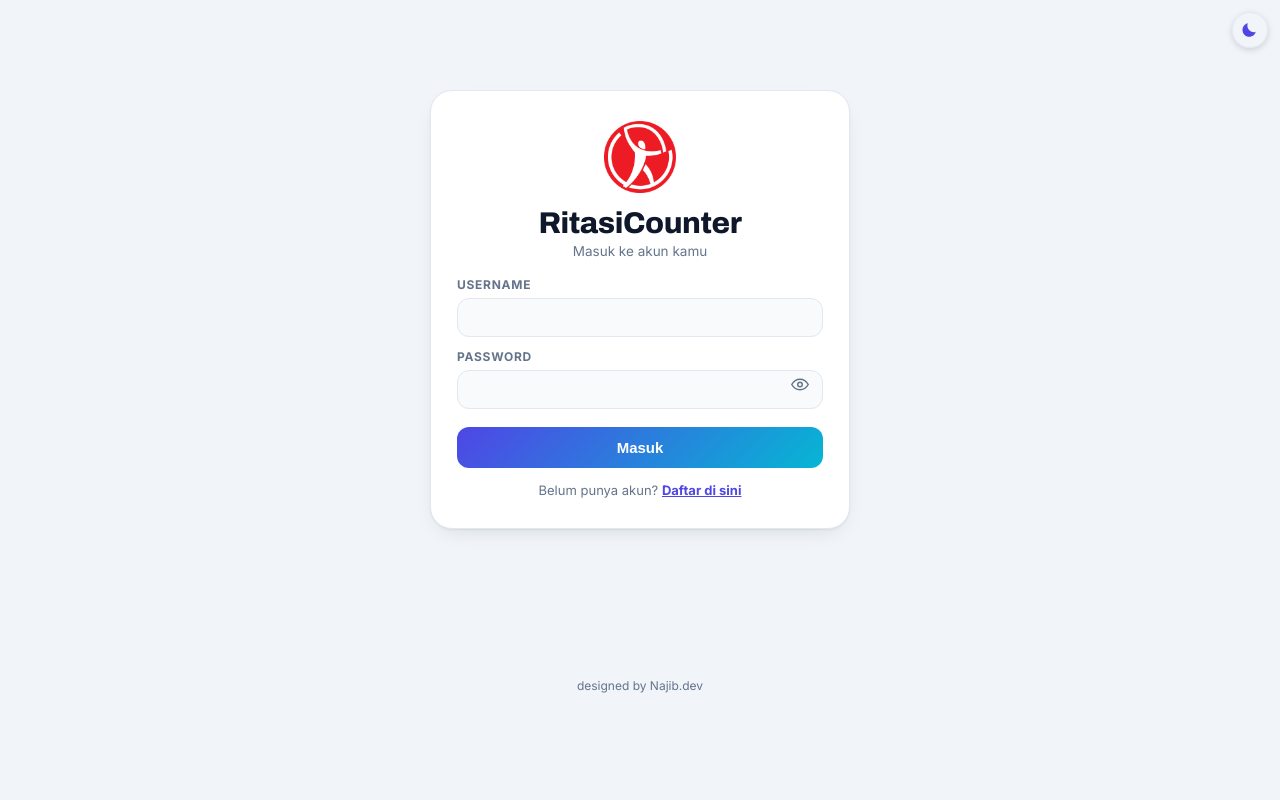
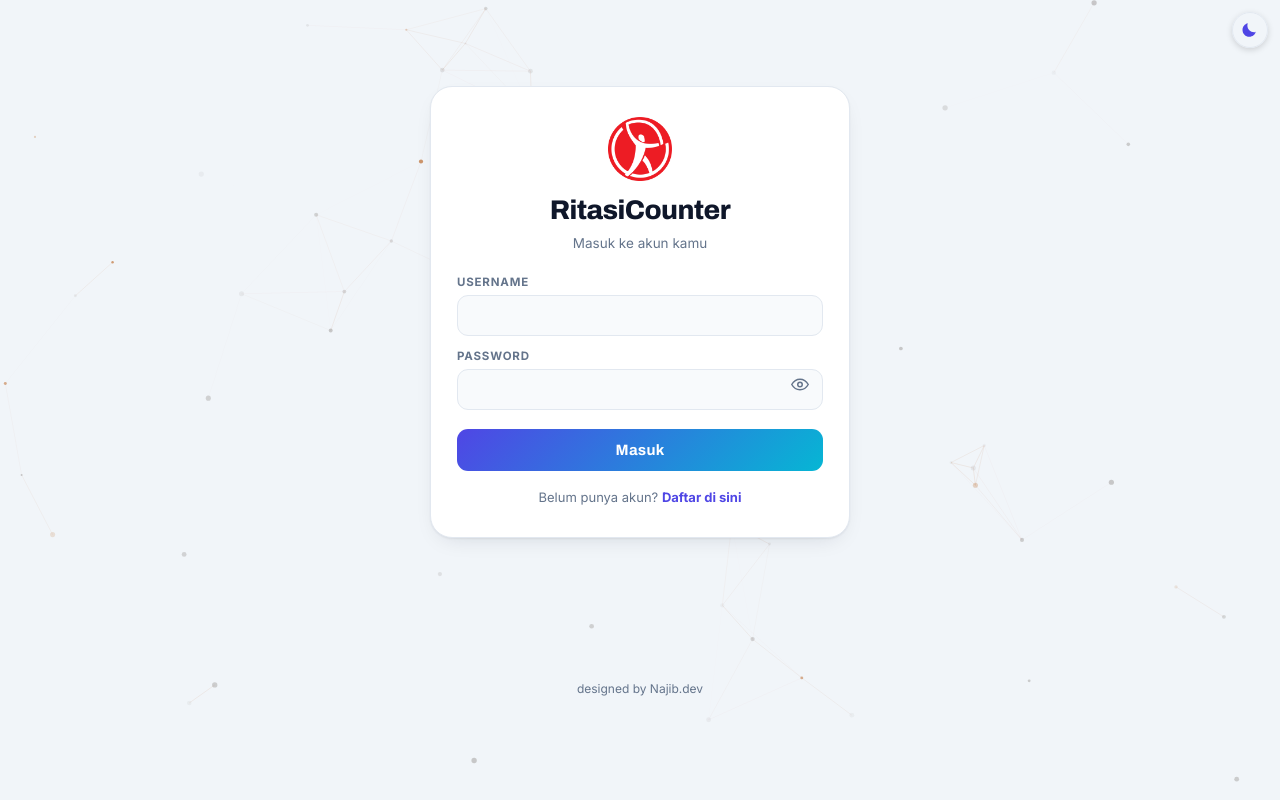
Before and after one commit to zulfaeuis1326/rico-v4, a Next.js app in the folder ritasicounter-v4/: page /login in a window 1280 px wide. Built offline with nearby package versions, Linux system fonts and the light colour scheme.

Commit message:
Auth: ornamen dot di background putih + rapikan tipografi teks

```diff
--- /dev/null
+++ b/ritasicounter-v4/components/AuthDots.js
@@ -0,0 +1,99 @@
+import { useEffect, useRef } from "react";
+
+// Ornamen partikel dot yang tenang di atas background terang: titik-titik
+// melayang pelan + garis penghubung tipis + highlight mengikuti kursor.
+// SSR-aman (semua jalan di useEffect), hormati prefers-reduced-motion.
+export default function AuthDots({ density }) {
+  const ref = useRef(null);
+
+  useEffect(function () {
+    const canvas = ref.current;
+    if (!canvas) return;
+    const ctx = canvas.getContext("2d");
+    let raf = 0;
+    let w = 0, h = 0;
+    const mouse = { x: -9999, y: -9999 };
+    const reduced = window.matchMedia("(prefers-reduced-motion: reduce)").matches;
+    const dark = document.documentElement.getAttribute("data-theme") === "dark";
+
+    const N = density || Math.min(80, Math.floor((window.innerWidth * window.innerHeight) / 18000));
+    const dots = Array.from({ length: N }, function () {
+      return {
+        x: Math.random(), y: Math.random(),
+        vx: (Math.random() - 0.5) * 0.0004,
+        vy: (Math.random() - 0.5) * 0.0004,
+        r: 1 + Math.random() * 1.7,
+        ph: Math.random() * Math.PI * 2,
+        accent: Math.random() < 0.2,
+      };
+    });
+
+    function resize() {
+      const dpr = Math.min(window.devicePixelRatio || 1, 2);
+      w = canvas.clientWidth; h = canvas.clientHeight;
+      canvas.width = w * dpr; canvas.height = h * dpr;
+      ctx.setTransform(dpr, 0, 0, dpr, 0, 0);
+    }
+    resize();
+    window.addEventListener("resize", resize);
+
+    function onMove(e) {
+      const r = canvas.getBoundingClientRect();
+      mouse.x = e.clientX - r.left; mouse.y = e.clientY - r.top;
+    }
+    function onLeave() { mouse.x = -9999; mouse.y = -9999; }
+    window.addEventListener("mousemove", onMove);
+    window.addEventListener("mouseout", onLeave);
+
+    const LINK = 125;
+    function frame(t) {
+      ctx.clearRect(0, 0, w, h);
+      const pts = dots.map(function (d) {
+        if (!reduced) {
+          d.x = (d.x + d.vx + 1) % 1;
+          d.y = (d.y + d.vy + 1) % 1;
+        }
+        return { x: d.x * w, y: d.y * h, d };
+      });
+      for (let i = 0; i < pts.length; i++) {
+        for (let j = i + 1; j < pts.length; j++) {
+          const dx = pts[i].x - pts[j].x, dy = pts[i].y - pts[j].y;
+          const dist = Math.sqrt(dx * dx + dy * dy);
+          if (dist < LINK) {
+            const a = (1 - dist / LINK) * (dark ? 0.15 : 0.1);
+            ctx.strokeStyle = dark ? "rgba(245,158,11," + a + ")" : "rgba(180,83,9," + a + ")";
+            ctx.lineWidth = 1;
+            ctx.beginPath(); ctx.moveTo(pts[i].x, pts[i].y); ctx.lineTo(pts[j].x, pts[j].y); ctx.stroke();
+          }
+        }
+      }
+      pts.forEach(function (p) {
+        const tw = reduced ? 0.65 : 0.4 + 0.3 * Math.sin(t / 1500 + p.d.ph);
+        if (p.d.accent) {
+          ctx.fillStyle = dark ? "rgba(245,158,11," + tw + ")" : "rgba(180,83,9," + (tw * 0.85) + ")";
+        } else {
+          ctx.fillStyle = dark ? "rgba(231,229,228," + (tw * 0.5) + ")" : "rgba(120,113,108," + (tw * 0.5) + ")";
+        }
+        ctx.beginPath(); ctx.arc(p.x, p.y, p.d.r, 0, Math.PI * 2); ctx.fill();
+      });
+      if (mouse.x > 0) {
+        const g = ctx.createRadialGradient(mouse.x, mouse.y, 0, mouse.x, mouse.y, 170);
+        if (dark) { g.addColorStop(0, "rgba(245,158,11,0.06)"); g.addColorStop(1, "rgba(245,158,11,0)"); }
+        else { g.addColorStop(0, "rgba(180,83,9,0.05)"); g.addColorStop(1, "rgba(180,83,9,0)"); }
+        ctx.fillStyle = g;
+        ctx.fillRect(mouse.x - 170, mouse.y - 170, 340, 340);
+      }
+      if (!reduced) raf = requestAnimationFrame(frame);
+    }
+    raf = requestAnimationFrame(frame);
+
+    return function () {
+      cancelAnimationFrame(raf);
+      window.removeEventListener("resize", resize);
+      window.removeEventListener("mousemove", onMove);
+      window.removeEventListener("mouseout", onLeave);
+    };
+  }, [density]);
+
+  return <canvas ref={ref} className="auth-bg-canvas" aria-hidden="true" />;
+}
--- a/ritasicounter-v4/pages/login.js
+++ b/ritasicounter-v4/pages/login.js
@@ -1,5 +1,6 @@
 import { useState } from "react";
 import { apiJson } from "../lib/apiClient";
+import AuthDots from "../components/AuthDots";
 
 function EyeIcon() {
   return (
@@ -46,6 +47,7 @@ export default function Login() {
 
   return (
     <div className="auth-wrap">
+      <AuthDots />
       <div className="auth-card">
         <img src="/logo.png" alt="Logo" className="auth-logo" onError={function (e) { e.target.style.display = "none"; }} />
         <div className="auth-title">RitasiCounter</div>
--- a/ritasicounter-v4/pages/register.js
+++ b/ritasicounter-v4/pages/register.js
@@ -1,5 +1,6 @@
 import { useState, useEffect } from "react";
 import Combobox from "../components/Combobox";
+import AuthDots from "../components/AuthDots";
 import { apiJson } from "../lib/apiClient";
 
 function EyeIcon() {
@@ -85,6 +86,7 @@ export default function Register() {
 
   return (
     <div className="auth-wrap">
+      <AuthDots />
       <div className="auth-card">
         <img src="/logo.png" alt="Logo" className="auth-logo" onError={function (e) { e.target.style.display = "none"; }} />
         <div className="auth-title">Daftar Akun</div>
--- a/ritasicounter-v4/styles/globals.css
+++ b/ritasicounter-v4/styles/globals.css
@@ -108,7 +108,21 @@ td{padding:9px 10px;border-bottom:1px solid var(--border);white-space:nowrap}
 .chip-row{display:flex;gap:6px;flex-wrap:wrap}.chip{font-size:11.5px;font-weight:700;padding:4px 10px;border-radius:999px;background:var(--soft);border:1px solid var(--border);color:var(--muted)}
 .unit-hourly-table td,.list-table td{white-space:nowrap}
 
-/* ===== Auth: font judul profesional + label rata kiri ===== */
-.auth-title{font-family:Archivo,Inter,system-ui,sans-serif;font-weight:800;letter-spacing:-.015em;}
-.auth-card .field-group{text-align:left;}
-.auth-card .field-label{display:block;text-align:left;}
+/* ===== Auth: background putih + ornamen dot + tipografi rapi ===== */
+.auth-wrap{position:relative;overflow:hidden;}
+.auth-bg-canvas{position:absolute;inset:0;width:100%;height:100%;pointer-events:none;}
+.auth-wrap .auth-card{position:relative;}
+.auth-wrap .auth-logo{width:64px;height:64px;object-fit:contain;}
+.auth-title{font-family:Archivo,Inter,system-ui,sans-serif;font-weight:800;font-size:27px;letter-spacing:-.022em;line-height:1.15;margin:10px 0 6px;}
+.auth-wrap .auth-subtitle{font-size:13.5px;line-height:1.65;margin:0 0 20px;}
+.auth-card .field-group{text-align:left;margin-bottom:13px;}
+.auth-card .field-label{display:block;text-align:left;font-size:11.5px;font-weight:700;letter-spacing:.07em;}
+.auth-card .field-input{font-size:14.5px;padding:11px 13px;border-radius:11px;}
+.auth-card .field-hint{font-size:12px;line-height:1.55;margin-top:6px;text-align:left;}
+.auth-card .field-error{font-size:13px;line-height:1.55;border-radius:10px;text-align:left;}
+.auth-wrap .auth-submit{font-family:Archivo,Inter,system-ui,sans-serif;font-weight:700;font-size:15px;letter-spacing:.015em;padding:13px;border-radius:11px;}
+.auth-wrap .auth-switch{font-size:13px;margin-top:16px;line-height:1.6;}
+.auth-wrap .auth-switch a{font-weight:700;text-decoration:none;}
+.auth-wrap .auth-switch a:hover{text-decoration:underline;}
+.auth-wrap + .app-footer, .auth-wrap .app-footer{position:relative;}
+.auth-wrap ~ .app-footer{font-size:12px;letter-spacing:.02em;}
```
